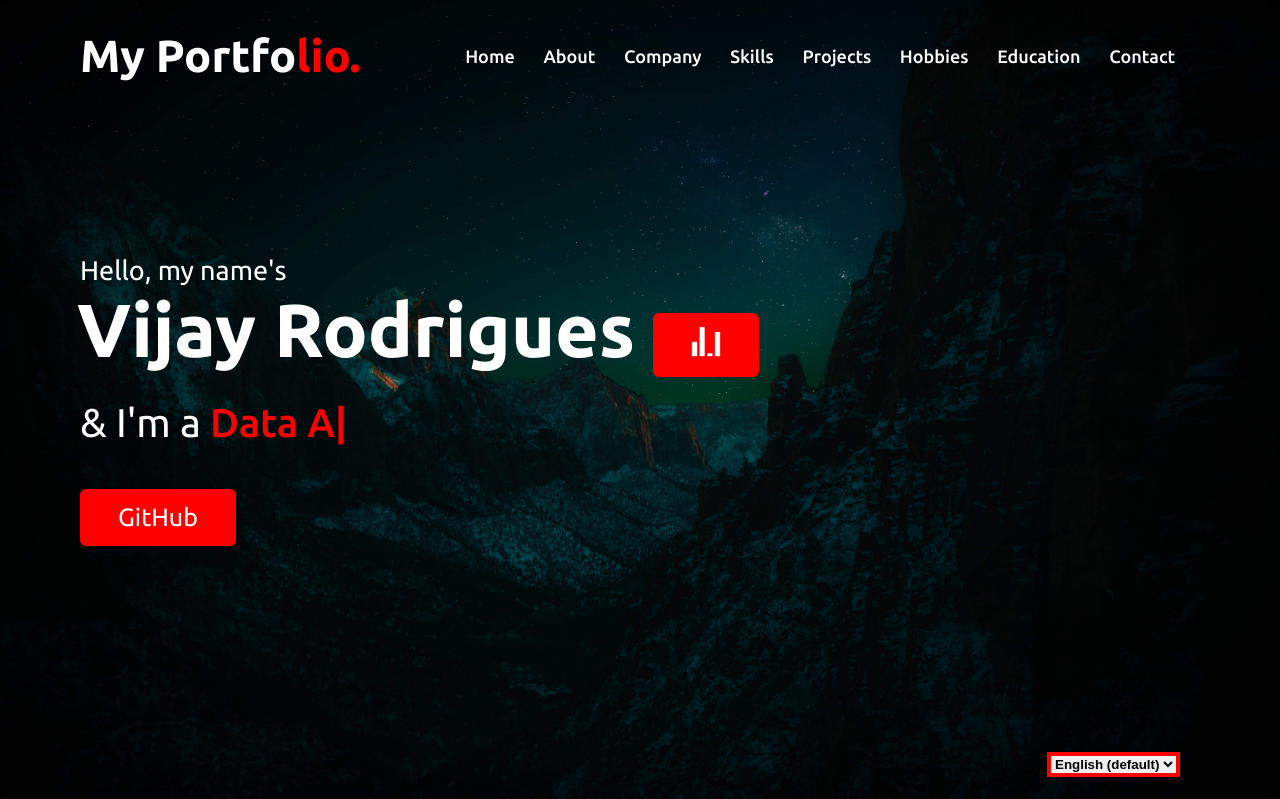
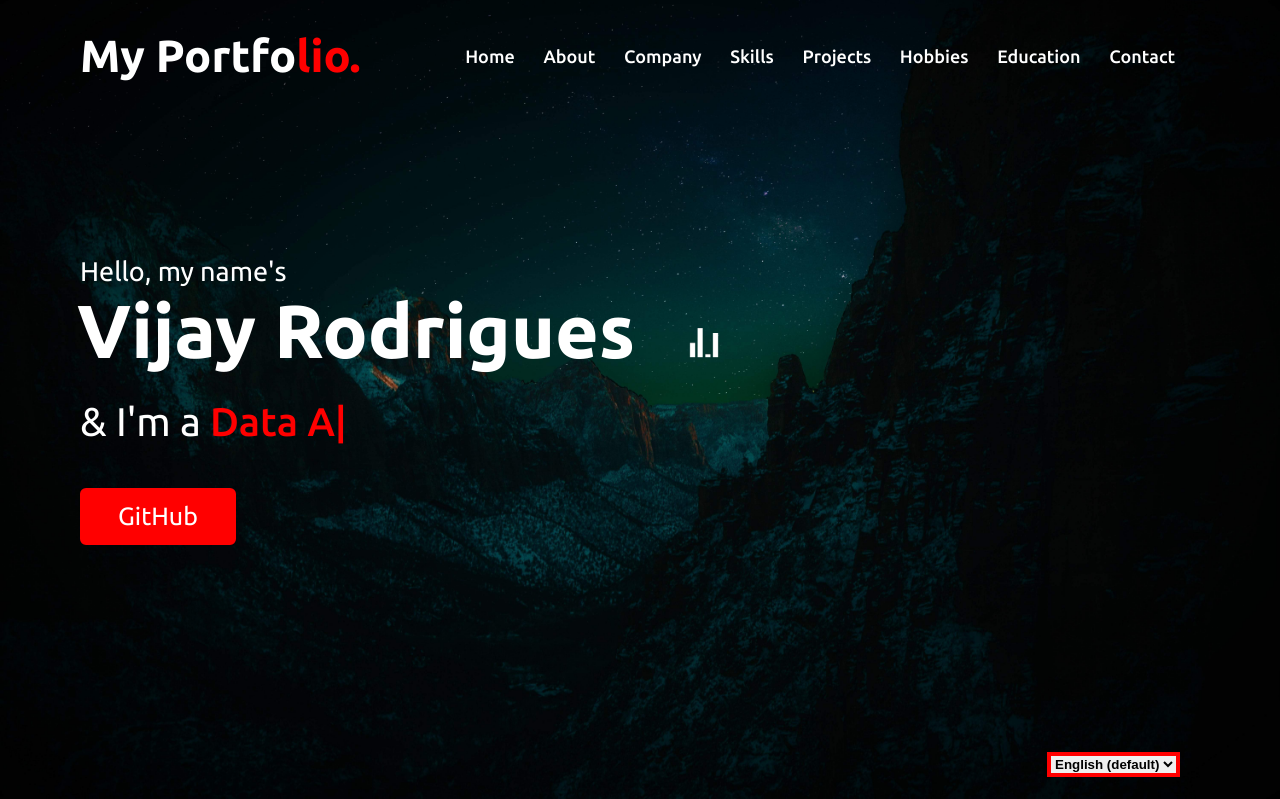
Before and after one commit to VijayRodrigues/my_personal_website_portfolio, a Flask app: page / in a window 1280 px wide. Shown: the top 799 px of the page. Run offline with Flask 2, Linux system fonts and the light colour scheme; some libraries are stand-ins or nearby versions.

Commit message:
first commit

```diff
--- a/templates/index.html
+++ b/templates/index.html
@@ -36,7 +36,10 @@
         right: 100px;
     }
 
-
+    .home .home-content .aud_img_new{
+        background-color: transparent;
+        border: 0px solid transparent;
+    }
 
     .trans_ops{
         width:100%;
```
